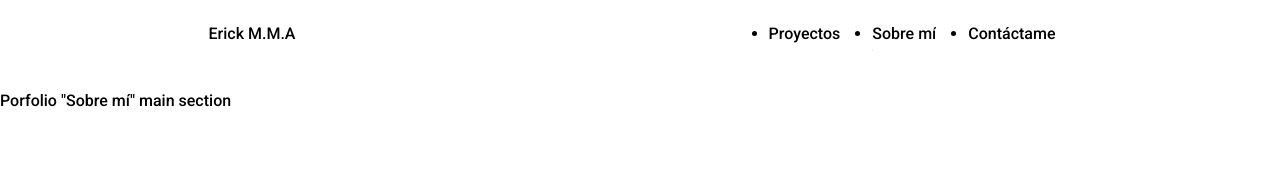
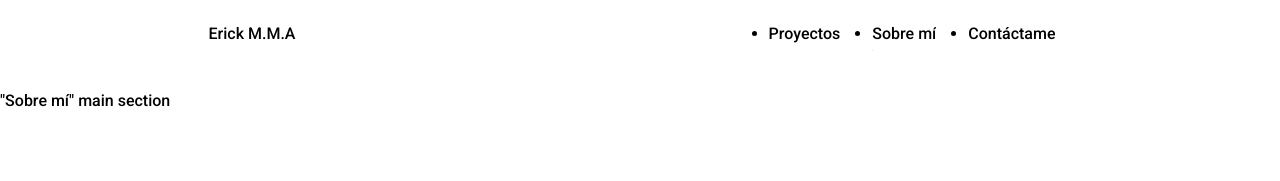
Before and after one commit to ErickNic/Portafolio, a React (Vite) app: page /sobremi in a window 1280 px wide. Shown: the top 181 px of the page. Built offline with nearby package versions, Linux system fonts and the light colour scheme.

Commit message:
selector color changed

```diff
--- a/src/components/Sobremi.jsx
+++ b/src/components/Sobremi.jsx
@@ -1,12 +1,13 @@
 import React from "react";
 import { Helmet } from "react-helmet";
+
 const Sobremi = () =>{
     return(
         <div className="Main__SobreMi">
             <Helmet>
                 <title>Sobre mí | ErickMMA</title>
             </Helmet>
-            <p>Porfolio "Sobre mí" main section</p>
+            <p>"Sobre mí" main section</p>
         </div>
     )
 }
--- a/src/index.css
+++ b/src/index.css
@@ -3,7 +3,11 @@
 *{
     margin:0;
     font-family: 'Roboto';
+    text-decoration: none;
     box-sizing: border-box;
+}
+*::selection{
+    background-color: rgb(230, 245, 228)  ;
 }
 .header__desktopVersion{
     margin-bottom: 3vh;
```
Also changed, not shown: src/components/Principal.jsx (indentation only).
